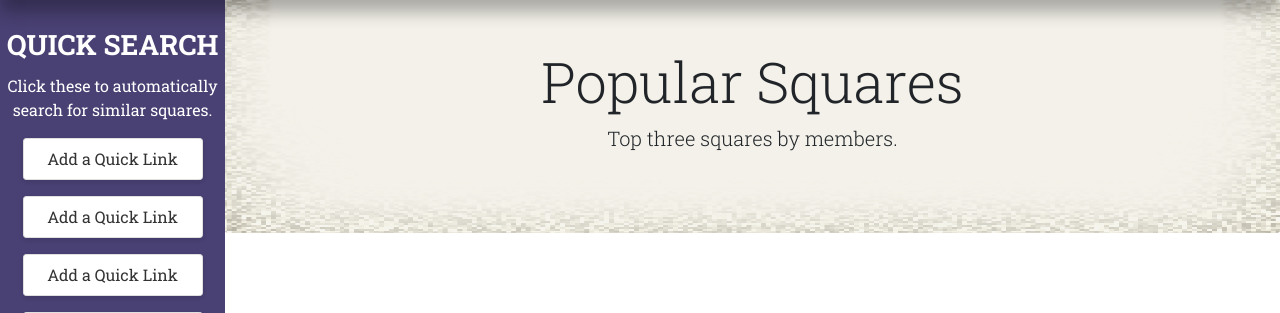
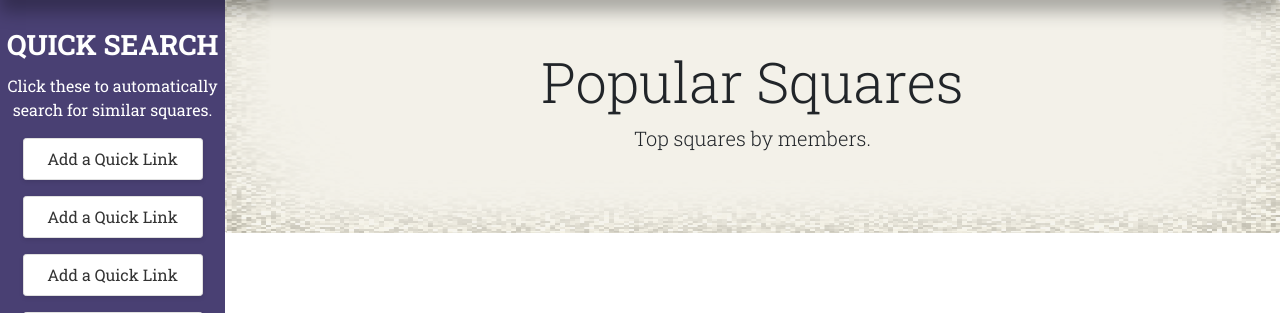
Before and after one commit to fireheartjerry/StudySquare, a Flask app: template src/templates/index.html in a window 1280 px wide. Shown: the part 96-409 px from the top of the page. Run offline with Flask 3, Linux system fonts and the light colour scheme; the template is opened without the code that fills it, so the values that code supplies are empty; parts of the project's set-up code (start-up, migrations or seed data) failed here and were passed over; some libraries are stand-ins or nearby versions.

Commit message:
more edits

```diff
--- a/src/application.py
+++ b/src/application.py
@@ -64,7 +64,7 @@ app.register_blueprint(view_square, url_prefix="/square")
 def index():
     hotkey1, hotkey2, hotkey3, hotkey4, hotkey5, hotkey6 = gethotkeys()
 
-    popular_squares = db.execute("SELECT * FROM squares ORDER BY members DESC LIMIT 3")
+    popular_squares = db.execute("SELECT * FROM squares WHERE public=1 ORDER BY members DESC LIMIT 3")
     return render_template("index.html", popular_squares=popular_squares, hotkey1=hotkey1, hotkey2=hotkey2, hotkey3=hotkey3, hotkey4=hotkey4, hotkey5=hotkey5, hotkey6=hotkey6)
 
 
--- a/src/templates/index.html
+++ b/src/templates/index.html
@@ -7,7 +7,7 @@
 <section class="squares-container">
     <div class="squares-header text-center">
         <h1 class="display-4" id="titleHeading">Popular Squares</h1>
-        <p class="lead" id="desc">Top three squares by members.</p>
+        <p class="lead" id="desc">Top squares by members.</p>
     </div>
     <div class="squares-grid row">
         {% for square in popular_squares %}
```
